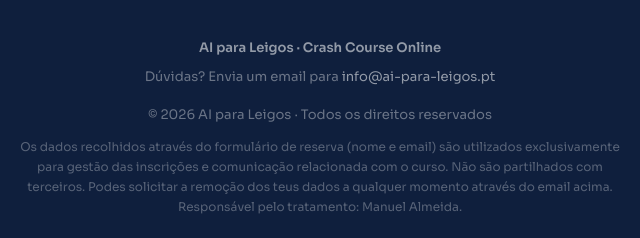
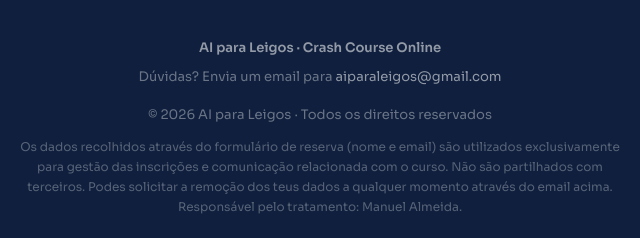
Before and after one commit to manuelalmeida120274/ia1hora, a plain HTML site: page index.html in a window 1280 px wide. Shown: the part 8504-8742 px from the top of the page, 320-960 px from the left. Drawn offline with Linux system fonts and the light colour scheme.

Commit message:
Atualizar email do footer para aiparaleigos@gmail.com

```diff
--- a/index.html
+++ b/index.html
@@ -1228,7 +1228,7 @@
 <footer class="footer">
   <div class="container">
     <p style="margin-bottom:8px;font-weight:600;color:rgba(255,255,255,.55);">AI para Leigos · Crash Course Online</p>
-    <p>Dúvidas? Envia um email para <a href="mailto:info@ai-para-leigos.pt">info@ai-para-leigos.pt</a></p>
+    <p>Dúvidas? Envia um email para <a href="mailto:aiparaleigos@gmail.com">aiparaleigos@gmail.com</a></p>
     <p style="margin-top:16px;">© 2026 AI para Leigos · Todos os direitos reservados</p>
     <p style="margin-top:12px;font-size:.75rem;color:rgba(255,255,255,.3);max-width:600px;margin-left:auto;margin-right:auto;">
       Os dados recolhidos através do formulário de reserva (nome e email) são utilizados exclusivamente para gestão das inscrições e comunicação relacionada com o curso. Não são partilhados com terceiros. Podes solicitar a remoção dos teus dados a qualquer momento através do email acima. Responsável pelo tratamento: Manuel Almeida.
```
